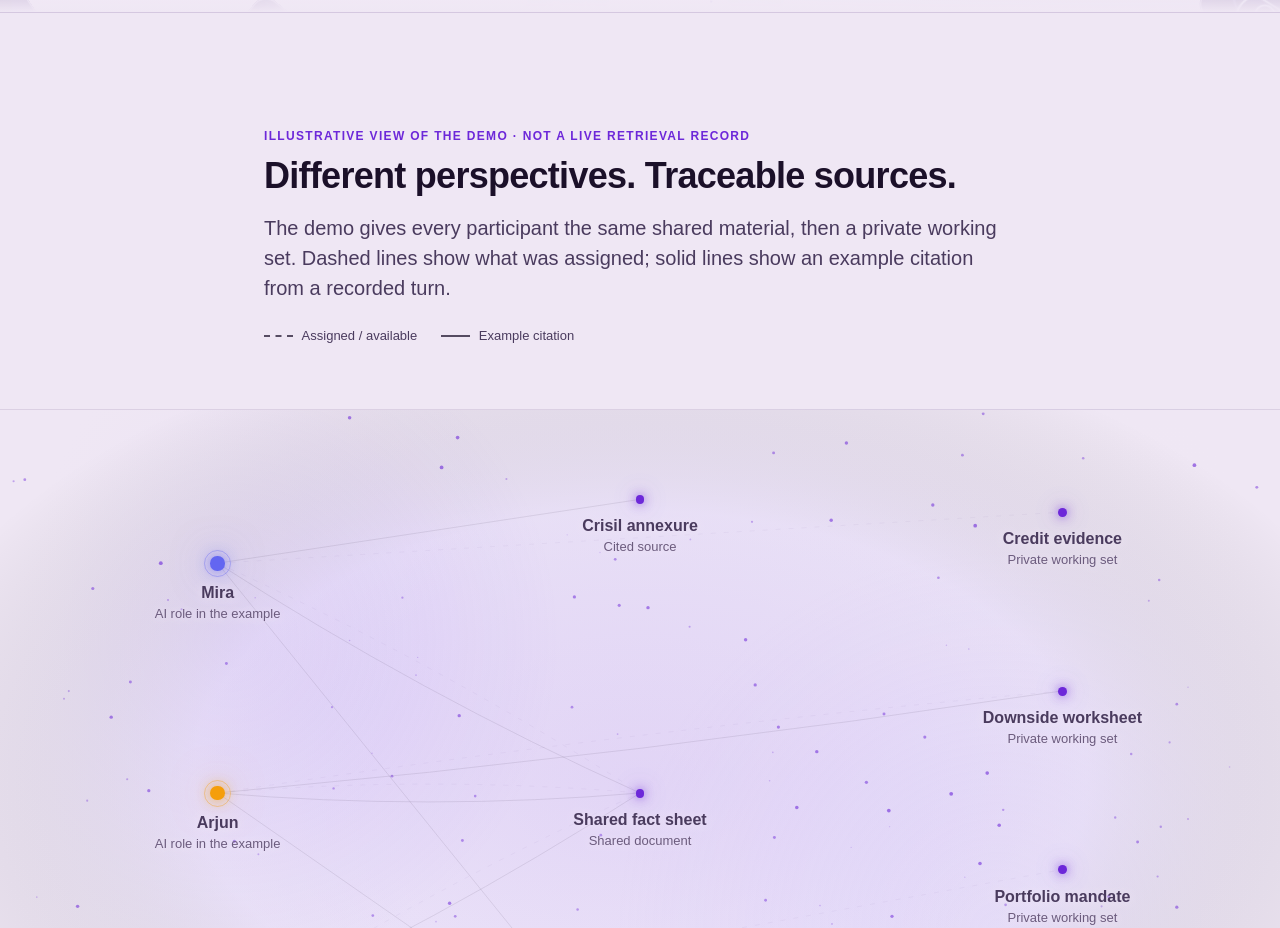
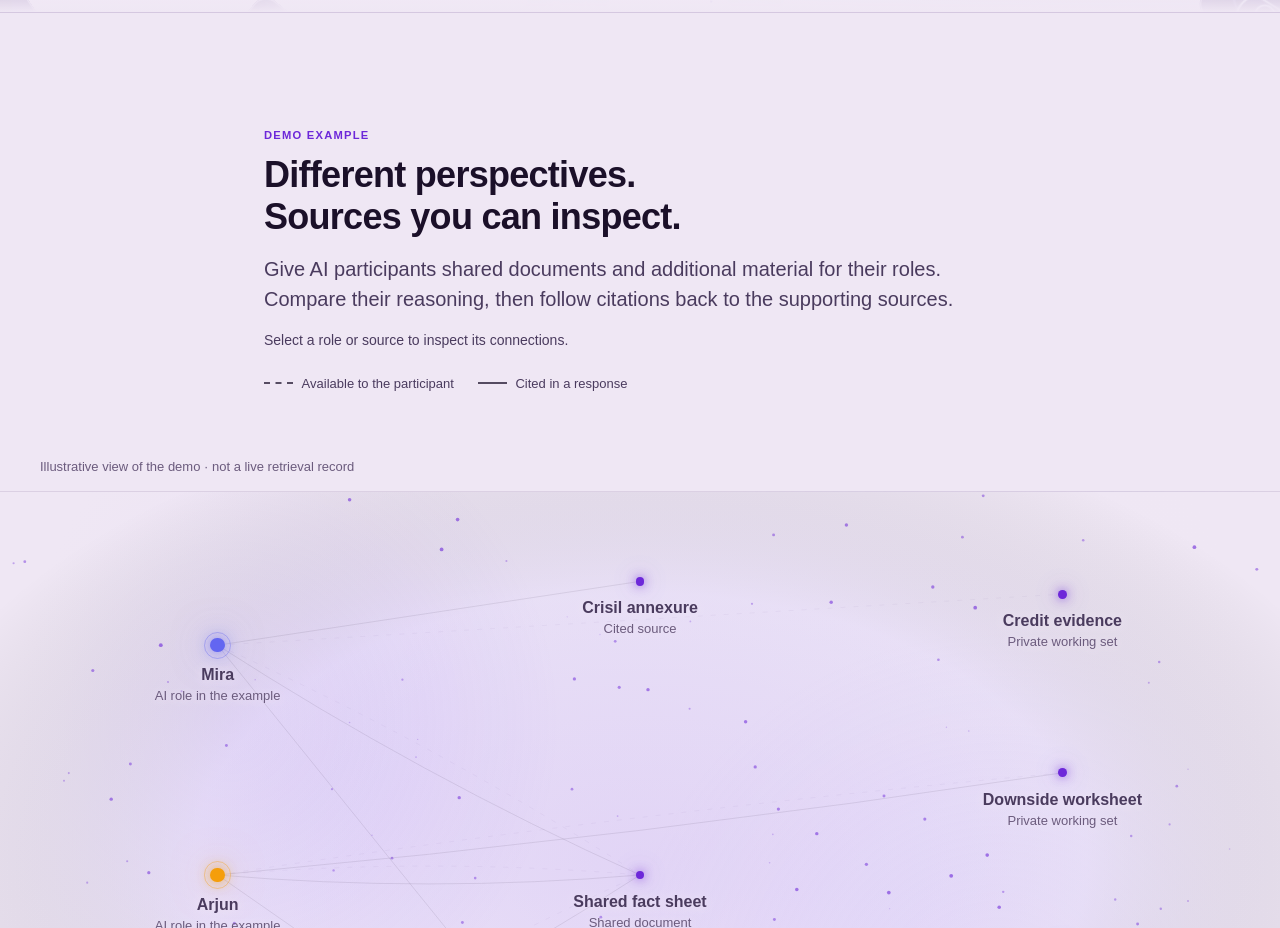
Before and after one commit to AishSoni/Sabha-AI, a Next.js app in the folder frontend/: page / in a window 1280 px wide. Shown: the part 788-1716 px from the top of the page. Built offline with nearby package versions, Linux system fonts and the light colour scheme; a web font is replaced by a local one.

Commit message:
feat(homepage): clarify evidence section copy

```diff
--- a/frontend/src/features/homepage/presentation/copy.ts
+++ b/frontend/src/features/homepage/presentation/copy.ts
@@ -9,12 +9,14 @@ export const HOME_COPY = {
   operatorCta: "Operator sign-in",
   evidenceAnchor: "Explore the evidence constellation",
   evidence: {
-    heading: "Different perspectives. Traceable sources.",
-    body: "The demo gives every participant the same shared material, then a private working set. Dashed lines show what was assigned; solid lines show an example citation from a recorded turn.",
+    exampleLabel: "Demo example",
+    heading: "Different perspectives. Sources you can inspect.",
+    body: "Give AI participants shared documents and additional material for their roles. Compare their reasoning, then follow citations back to the supporting sources.",
     illustrative: "Illustrative view of the demo · not a live retrieval record",
+    hint: "Select a role or source to inspect its connections.",
     legend: {
-      assignment: "Assigned / available",
-      citation: "Example citation",
+      assignment: "Available to the participant",
+      citation: "Cited in a response",
     },
     demoLink: "Inspect evidence in the demo",
     detailLabel: "Selected example",
--- a/frontend/src/features/homepage/presentation/evidence-graph.ts
+++ b/frontend/src/features/homepage/presentation/evidence-graph.ts
@@ -242,5 +242,5 @@ export function evidenceNodeName(nodeId: string): string {
 }
 
 export function edgeKindLabel(kind: EvidenceEdgeKind): string {
-  return kind === "assignment" ? "Assigned / available" : "Example citation";
+  return kind === "assignment" ? "Available to the participant" : "Cited in a response";
 }
--- a/frontend/src/features/homepage/ui/home-evidence.tsx
+++ b/frontend/src/features/homepage/ui/home-evidence.tsx
@@ -144,8 +144,8 @@ export function HomeEvidence() {
     >
       <div className="home-evidence__inner">
         <div className="home-evidence__intro">
-          <p className="home-graph__illustrative">
-            {HOME_COPY.evidence.illustrative}
+          <p className="home-graph__eyebrow">
+            {HOME_COPY.evidence.exampleLabel}
           </p>
           <h2 id="home-evidence-title" className="type-page-title">
             {HOME_COPY.evidence.heading}
@@ -153,6 +153,7 @@ export function HomeEvidence() {
           <p className="home-evidence__copy type-lead">
             {HOME_COPY.evidence.body}
           </p>
+          <p className="home-graph__hint">{HOME_COPY.evidence.hint}</p>
           <div className="home-graph__legend" aria-label="Graph legend">
             <span>
               <span
@@ -172,6 +173,9 @@ export function HomeEvidence() {
         </div>
 
         <div className="home-graph">
+          <p className="home-graph__illustrative">
+            {HOME_COPY.evidence.illustrative}
+          </p>
           <div
             className="home-graph__map"
             role="group"
--- a/frontend/src/styles/homepage.css
+++ b/frontend/src/styles/homepage.css
@@ -900,14 +900,29 @@ html[data-theme="light"] .home-page {
   padding: 0 clamp(1.25rem, 5vw, 2.5rem);
 }
 
-.home-graph__illustrative {
+.home-graph__eyebrow {
   margin: 0;
   color: var(--home-accent);
-  font-size: 0.75rem;
+  font-size: 0.7rem;
   font-weight: 600;
   letter-spacing: 0.11em;
   line-height: 1.4;
   text-transform: uppercase;
+}
+
+.home-graph__illustrative {
+  margin: 0 0 0.9rem;
+  padding: 0 clamp(1.25rem, 5vw, 2.5rem);
+  color: var(--home-muted);
+  font-size: 0.8125rem;
+  line-height: 1.5;
+}
+
+.home-graph__hint {
+  margin: 1rem 0 0;
+  color: var(--home-soft);
+  font-size: 0.875rem;
+  line-height: 1.5;
 }
 
 .home-evidence__intro h2 {
```
Also changed, not shown: 2 other files (tests, documents, lock files or other folders).
